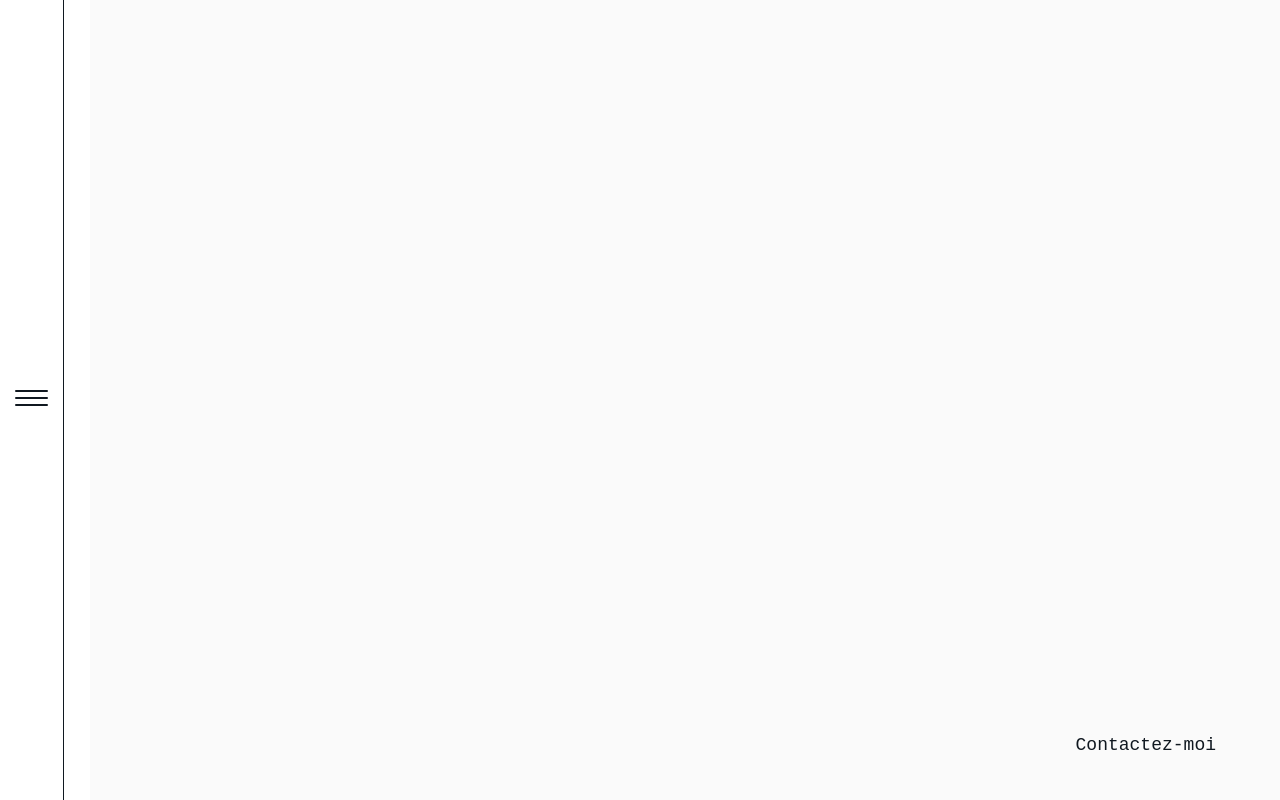
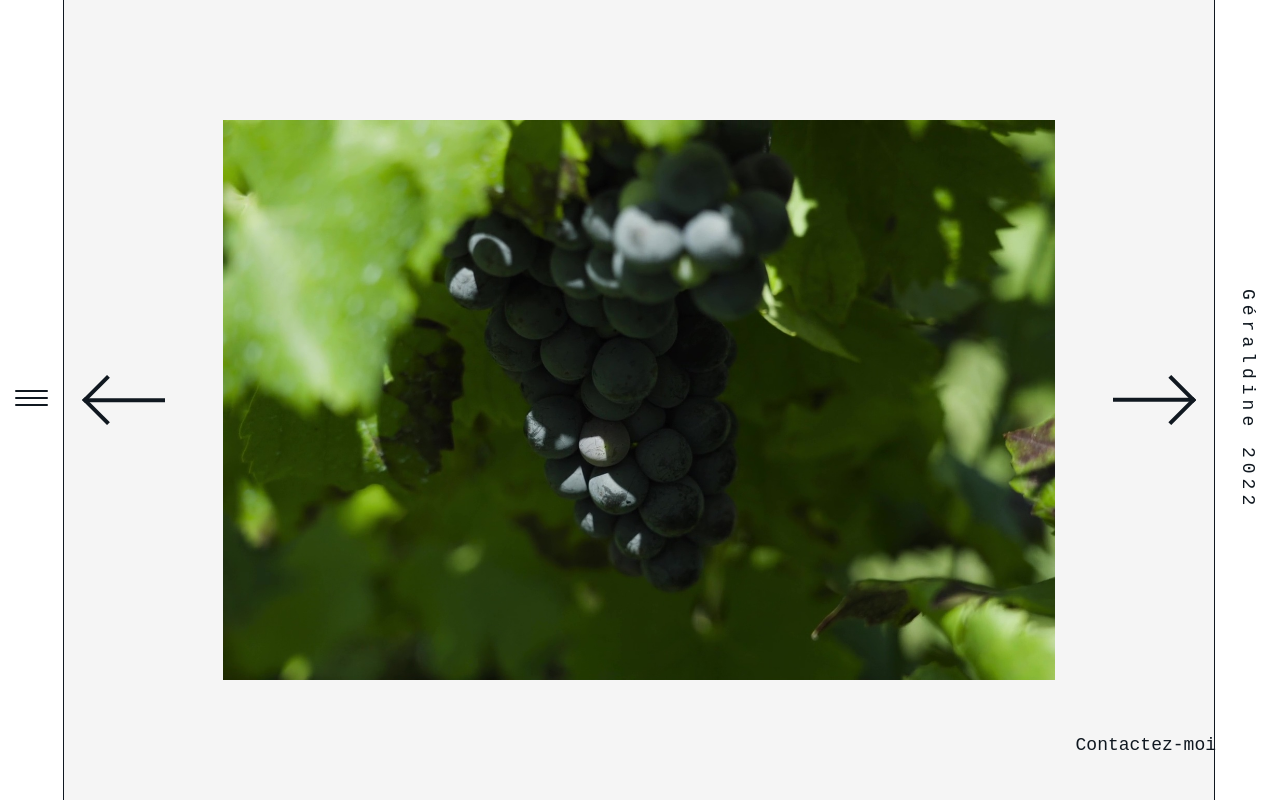
Before and after one commit to GeraldineHu/webfolio-v3, a website: page projets.html in a window 1280 px wide. Drawn offline with Linux system fonts and the light colour scheme; a web font is replaced by a local one.

Commit message:
Page projets + footer

```diff
--- a/projets.html
+++ b/projets.html
@@ -29,9 +29,38 @@
                     </div>
             </div>
         </nav>
-        <div id="footer">
+        <section id="section__projets" class="flexContainer">
+            <div class="flexContainer" id="leftContainer">
+                <svg version="1.1" class="svgArrow" xmlns="http://www.w3.org/2000/svg" xmlns:xlink="http://www.w3.org/1999/xlink" viewBox="0 0 290.5 174.5">
+                    <path class="st0" d="M290.5,87.8H8.3"/>
+                    <path class="st1" d="M92.3,169.6L4.9,82.2"/>
+                    <path class="st1" d="M92.3,4.9L4.9,92.3"/>
+                </svg>
+            </div>
+            <div class="flexContainer" id="middleContainer">
+                <div id="slide">
+                    <figure>
+                        <a href="">
+                            <img src="background_poster.jpg" alt="">
+                            <div id="content_description" class="flexContainer flexColumn">
+                                <figcaption>Cousin & Compagnie</figcaption>
+                                <p>Lorem, ipsum dolor sit amet consectetur adipisicing elit. Ut, reprehenderit.</p>
+                            </div>
+                        </a>
+                    </figure>
+                </div>
+            </div>
+            <div class="flexContainer" id="rightContainer">
+                <svg class="svgArrow" xmlns="http://www.w3.org/2000/svg" xmlns:xlink="http://www.w3.org/1999/xlink" viewBox="0 0 290.5 174.5">
+                    <path class="st0" d="M0,86.7l282.2,0"/>
+                    <path class="st1" d="M198.2,4.9l87.4,87.4"/>
+                    <path class="st1" d="M198.2,169.6l87.4-87.4"/>
+                </svg>
+            </div>
+        </section>
+        <footer>
             <p>Géraldine 2022</p>
-        </div>
+        </footer>
     </main>
     <script src="script.js"></script>
 </body>
--- a/style.scss
+++ b/style.scss
@@ -1,5 +1,8 @@
 @import url('https://fonts.googleapis.com/css2?family=Nanum+Gothic+Coding&display=swap');
 
+
+$footerWidth: 5vw;
+$navWidth: 5vw;
 
 
 $flashy: #ff0054;
@@ -247,7 +250,7 @@ nav input:checked ~ .menuToggle .menu {
     position: fixed;
     z-index: 50;
     height: 100vh;
-    width: 5vw;
+    width: $navWidth;
     border-right: $borderStyle;
     border-bottom: none;
   }
@@ -300,7 +303,7 @@ section {
   flex-direction: column;
   justify-content: center;
   width: 100%;
-  height: calc(100vh - 82px);
+  height: 100vh;
   align-items: center;
   font-size: 4ch;
   ul {
@@ -325,14 +328,13 @@ section {
     flex-direction: row;
     width: auto;
     min-width: 100vw;
-    height: 100vh;
   }
 }
 
 /* <------------------- SECTION 1 -------------------> */
 
 #section__01 {
-  background: url('bg_bota1.jpg') center;
+  background: url('./img/bota_bleu_1.jpg') center;
   background-size: cover;
 }
 
@@ -440,7 +442,7 @@ section {
 
 #section__04 {
   min-width: 20vw;
-  background: url('bg_bota1.jpg') no-repeat fixed center;
+  background: url('./img/bota_bleu_2.jpg') no-repeat fixed center;
   background-size: cover;
 }
 
@@ -473,24 +475,23 @@ section {
 
 /* <------------------- FOOTER -------------------> */
 
-#footer {
+footer {
   display: flex;
   flex-direction: column;
   border-top: $borderStyle;
   background-color: $navColor;
   width: 100%;
   height: 10vh;
-  right: 0;
   justify-content: center;
   align-items: center;
   font-size: 4ch;
   }
 
   @media all and (min-width: 780px) {
-    #footer {
+    footer {
       border-left: $borderStyle;
       border-top: none;
-      min-width: 7vw;
+      min-width: $footerWidth;
       width: auto;
       height: 100vh;
       p {
@@ -500,3 +501,58 @@ section {
       }
       }
   }
+
+
+
+/* <------------------- PAGE PROJET -------------------> */
+
+#section__projets {
+  width: calc((100vw - $footerWidth) - $navWidth);
+  min-width: auto;
+  margin-left: $navWidth;
+  justify-content: space-evenly;
+  background-color: #f5f5f5;
+}
+
+.svgArrow {
+  height: 50px;
+  fill:none;
+  stroke:$textColor;
+  stroke-width:14;
+  stroke-miterlimit:56;
+}
+
+#leftContainer, #rightContainer {
+  flex: 0 0 auto;
+}
+
+#slide figure {
+  position: relative;
+  width: 65vw;
+  height: 70vh;
+  img {
+    object-fit: cover;
+    width: 100%;
+    height: 100%;
+  }
+  #content_description {
+    position: absolute;
+    display: flex;
+    justify-content: flex-end;
+    top: 0;
+    left: 0;
+    width: 35%;
+    height: 100%;
+    padding: 30px;
+    background-color: rgba(15, 10, 222, 0.7);
+    opacity: 0;
+    transition: all 500ms ease-in-out;
+    figcaption, p {
+      color: #fff;
+    }
+  }
+}
+
+#slide figure:hover #content_description {
+  opacity: 1;
+}
```
Also changed, not shown: index.html (+3 -3 lines), style.css, 1 other file.
